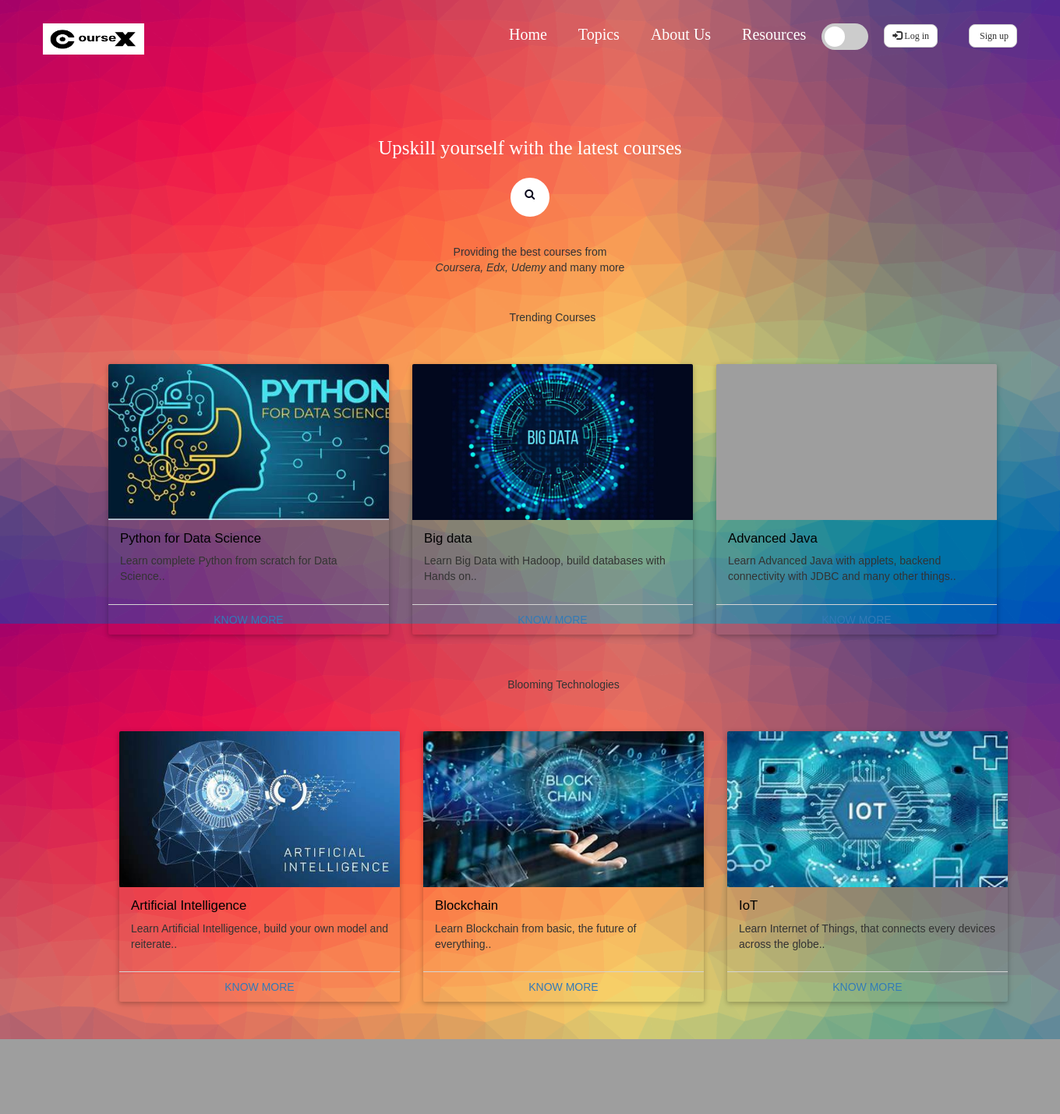
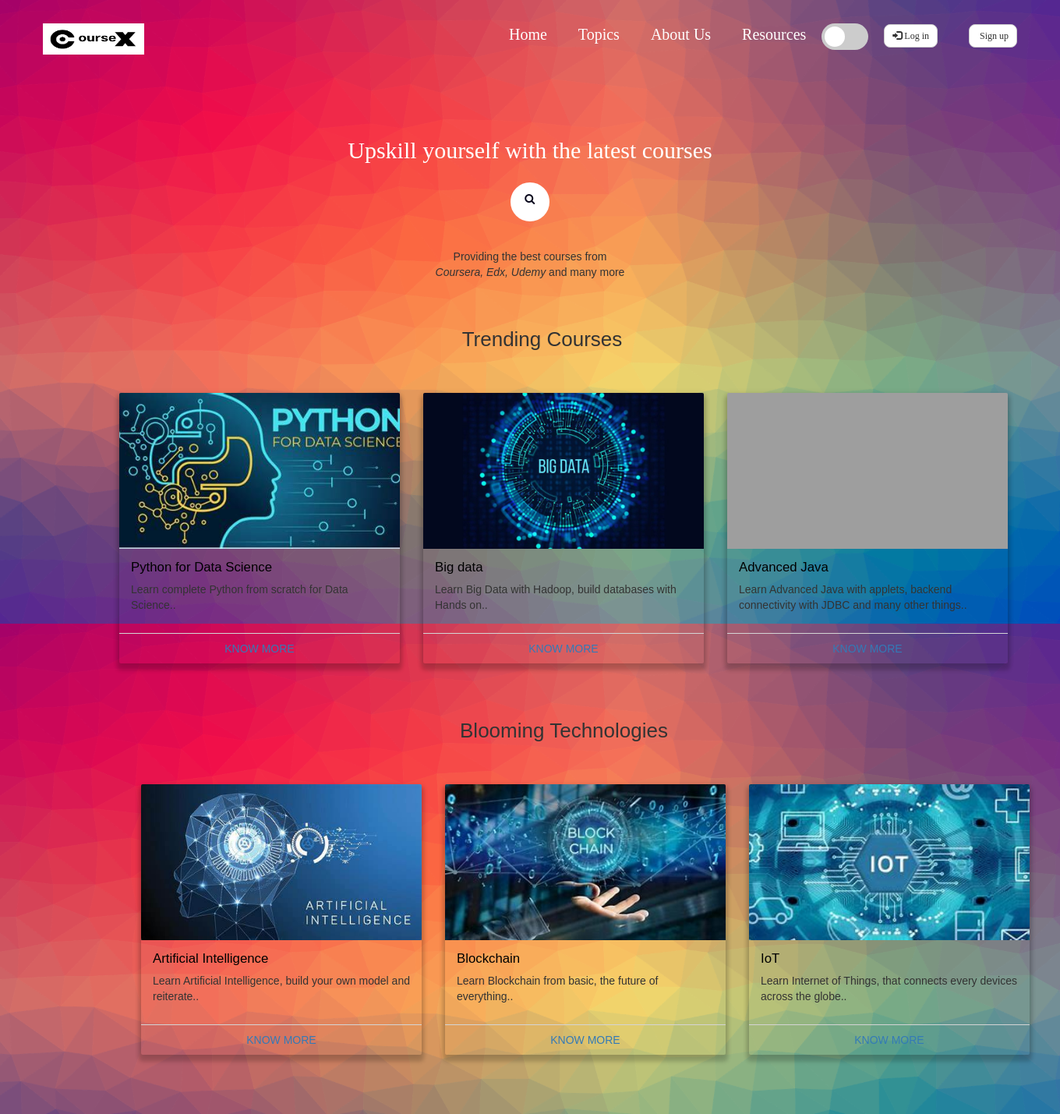
Before and after one commit to nil-7/FINAL_YEAR_PROJECT, a PHP site: page /newhtml.html in a window 1360 px wide. Shown: the whole page at 78% size. Before the commit the page ends 1333 px from the top, so only its background shows below. Run offline with PHP 8.4, Linux system fonts and the light colour scheme; grey boxes are pictures that could not be loaded.

Commit message:
Added modified css page for home

```diff
--- a/styleNav.css
+++ b/styleNav.css
@@ -70,7 +70,7 @@ body{
     margin-top: 15%;
     color: #fff;
     font-family: nyala;
-    font-size: 25px;
+    font-size: 30px;
   }
       body::-webkit-scrollbar-track
   {
@@ -99,7 +99,10 @@ body{
       min-height: 800px;
     }
   }
-
+.courseHead
+{
+font-size: 26px;
+margin-right: 55px}
 
 
 
@@ -270,14 +273,14 @@ body {
 
 .container-fostrap {
   display: table-cell;
-  padding: 1em;
+  padding: 2em;
   text-align: center;
   vertical-align: middle;
 }
 
 h1.heading {
   color: #fff;
-  font-size: 1.15em;
+  font-size: 1.5em;
   font-weight: 900;
   margin: 0 0 0.5em;
   color: #505050;
@@ -304,15 +307,15 @@ h1.heading {
     line-height: 1.42;
     background-color: #fff77;
     border-radius: 2px;
-    box-shadow: 0 2px 5px 0 rgba(0,0,0,0.16),0 2px 10px 0 rgba(0,0,0,0.12);
-    transition: box-shadow .25s;
+    box-shadow: 0 6px 5px 3px rgba(0,0,0,0.16),0 2px 10px 0 rgba(0,0,0,0.12);
+    transition: box-shadow .2s;
 }
 .card:hover {
   box-shadow:  5px 12px 0 rgba(0,0,0,0.2),0 6px 20px 0 rgba(0,0,0,0.19);
 }
 .img-card {
   width: 100%;
-  height:200px;
+  height: 100%;
   border-top-left-radius:2px;
   border-top-right-radius:2px;
   display:block;
```
